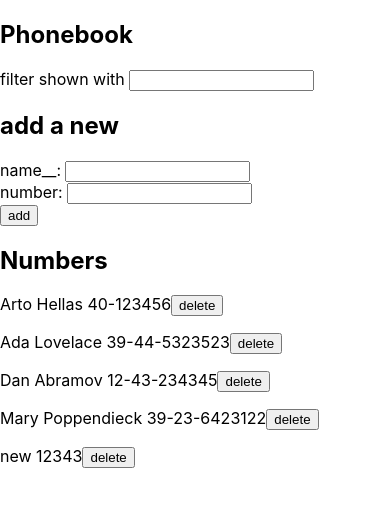
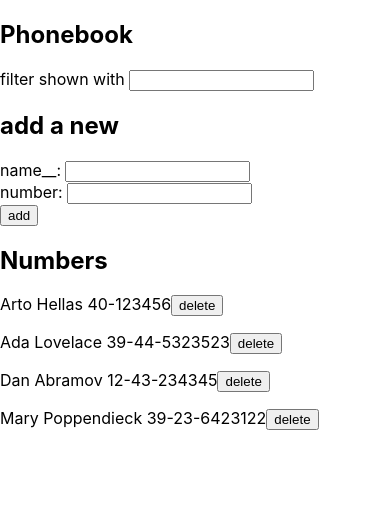
Before and after one commit to Burak-Esen/fullstackopen-submissions, a React (Create React App) app in the folder part-2/phonebook/: page / in a window 390 px wide. Shown: the top 506 px of the page. Built offline with nearby package versions, Linux system fonts and the light colour scheme; data requests are answered from the project's data file.

Commit message:
phonebook 2.20

```diff
--- a/part-2/phonebook/db.json
+++ b/part-2/phonebook/db.json
@@ -19,11 +19,6 @@
       "name": "Mary Poppendieck",
       "number": "39-23-6423122",
       "id": 4
-    },
-    {
-      "name": "new",
-      "number": "12343",
-      "id": 5
     }
   ]
 }
--- a/part-2/phonebook/src/App.js
+++ b/part-2/phonebook/src/App.js
@@ -11,9 +11,12 @@ const App = () => {
   const [ newNumber, setNewNumber ] = useState('')
   const [ filt , setFilt ] = useState('')
   const [ notificationMessage, setNotificationMessage ] = useState(null)
-  const notif = msg =>{
+  const [ isError, setIsError ]=useState(false)
+  const notif = (msg, isError=false) =>{
     setNotificationMessage(msg)
+    setIsError(isError)
     setTimeout(()=>setNotificationMessage(null),3000)
+    setTimeout(()=>setIsError(false),3000)
   }
   useEffect(()=>{
     peopleService.getAll().then(response=>{
@@ -28,7 +31,7 @@ const App = () => {
       <Filter setFilt={setFilt}/>
 
       <h2>add a new</h2>
-      <Notification notificationMessage={notificationMessage} />
+      <Notification notificationMessage={notificationMessage} isError={isError} />
       <PersonForm
         persons={persons}
         setPersons={setPersons}
--- a/part-2/phonebook/src/Components/Notification.js
+++ b/part-2/phonebook/src/Components/Notification.js
@@ -6,7 +6,7 @@ const Notification = (props) => {
     return null
   }
   return (
-    <div class="notification">
+    <div className={props.isError ? "notification notification--error" : "notification"}>
       {props.notificationMessage}
     </div>
   )
--- a/part-2/phonebook/src/Components/PersonForm.js
+++ b/part-2/phonebook/src/Components/PersonForm.js
@@ -18,7 +18,9 @@ const PersonForm = (props) => {
       if (window.confirm(`${props.newName} is already added to phonebook, replace the old number with a new one?`)) {
         let person = props.persons.find(a => a.name === props.newName)
         person.number = props.newNumber
-        peopleService.update(person.id, person)
+        peopleService.update(person.id, person).catch(()=>{
+          props.notif(`Information of ${person.name} has already been removed from server`, true)
+        })
         props.setPersons(props.persons.concat([]))
         props.notif(`${person.name} is updated`)
       }
--- a/part-2/phonebook/src/index.css
+++ b/part-2/phonebook/src/index.css
@@ -12,13 +12,17 @@ code {
     monospace;
 }
 
-.notification{
+.notification {
   color: green;
   background: lightgrey;
   font-size: 20px;
   border-style: solid;
-  border-color: greens;
+  border-color: green;
   border-radius: 5px;
   padding: 10px;
   margin-bottom: 10px;
 }
+.notification--error{
+  color:red;
+  border-color: red;
+}
```
